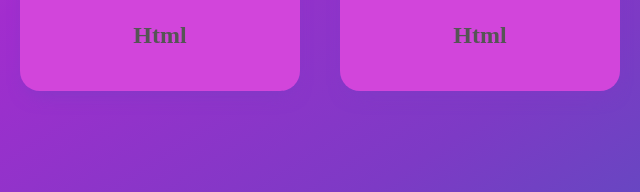
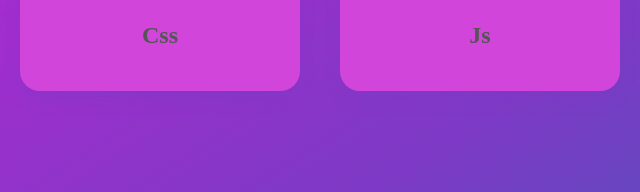
Before and after one commit to sebrog2022/progressbar, a plain HTML site: page index.html in a window 1280 px wide. Shown: the part 492-684 px from the top of the page, 480-1120 px from the left. Drawn offline with Linux system fonts and the light colour scheme.

Commit message:
poprawki tekstu

```diff
--- a/index.html
+++ b/index.html
@@ -34,7 +34,7 @@
             </div>
         </div>
         <div class="title">
-            <h2>Html</h2>
+            <h2>Css</h2>
         </div>
     </div>
 
@@ -49,7 +49,7 @@
             </div>
         </div>
         <div class="title">
-            <h2>Html</h2>
+            <h2>Js</h2>
         </div>
     </div>
 
```
